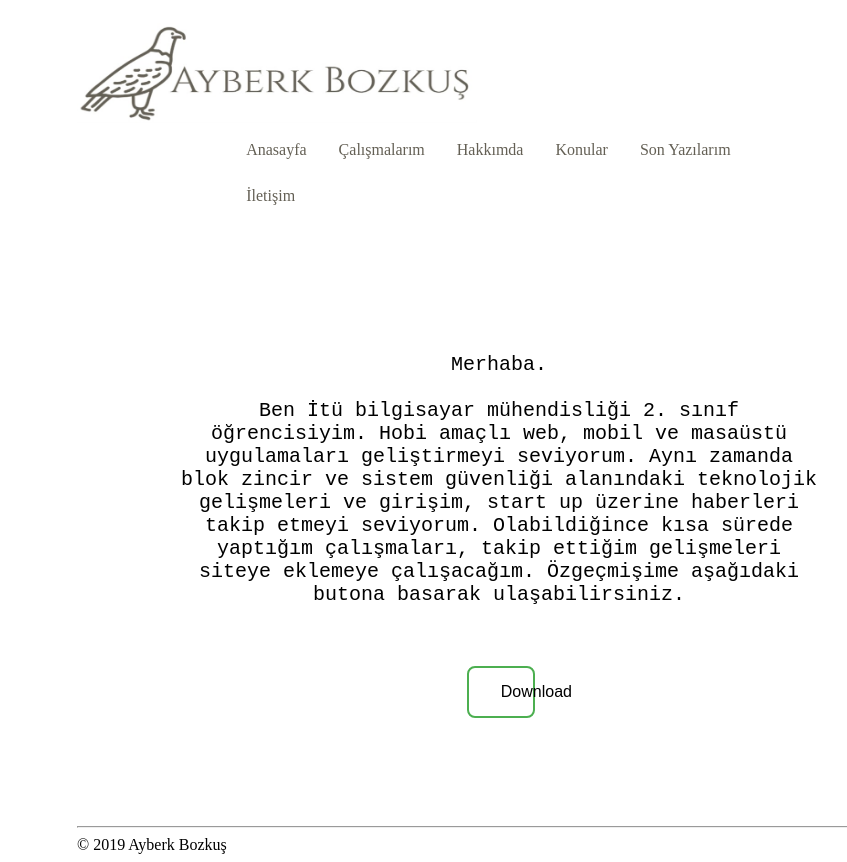
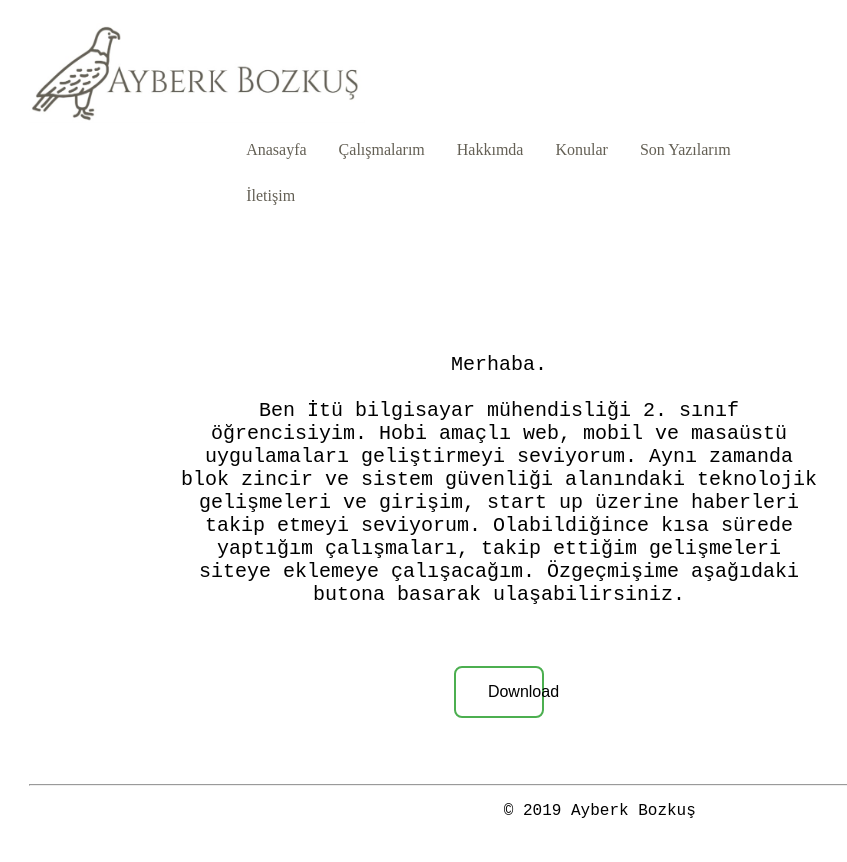
Before and after one commit to ayberkbozkus/personalwebsite, a Flask app: a page that uses templates/about_me.html in a window 1360 px wide. Shown: the whole page, without its empty margins (181-1028 px from the left). After the commit the page ends 818 px from the top, so only its background shows below. Run offline with Flask 2, Linux system fonts and the light colour scheme.

Commit message:
Update about_me.html

```diff
--- a/templates/about_me.html
+++ b/templates/about_me.html
@@ -45,7 +45,7 @@
 
 		</head>
     <body>
-      <img src="../static/head.jpg" alt="Ayberk Bozkuş" style="width:400px;height:100px;margin-left: 250px;margin-top: 15px;" title="My changed photo">
+	<img src="../static/head.jpg" alt="Ayberk Bozkuş" style="width:25%;height:100px;margin-left:15%;margin-right:60%;margin-top: 15px;" title="Hello World">
         <div class="Menu">
           <ul style="margin-left:30%;margin-right:30%;width:40%;">
               <li><a href="/">Anasayfa</a></li>
@@ -77,9 +77,9 @@ Merhaba.<br><br>
 Ben İtü bilgisayar mühendisliği 2. sınıf öğrencisiyim. Hobi amaçlı web, mobil ve masaüstü uygulamaları geliştirmeyi seviyorum. Aynı zamanda blok zincir ve sistem güvenliği alanındaki teknolojik gelişmeleri ve girişim, start up üzerine haberleri takip etmeyi seviyorum. Olabildiğince kısa sürede yaptığım çalışmaları, takip ettiğim gelişmeleri siteye eklemeye çalışacağım. Özgeçmişime aşağıdaki butona basarak ulaşabilirsiniz. </p>
 <br><br>
 <a href="../static/Özgeçmiş.pdf" download>
-<button style="margin-left:45%;margin-right:45%;width:10%;" class="button button1">Download</button> </a><br><br><br><br>
+<button style="margin-left:43%;margin-right:43%;width:14%;" class="button button1">Download</button> </a><br><br><br><br>
           </div>
-          <hr style="margin-top: 50px; margin-left: 250px;margin-right: 250px;width: 1073px;">
-          <font style="margin-left: 250px;"> © 2019 Ayberk Bozkuş </font>
-</body>
-</html>
+			<hr style="margin-left: 15%;margin-right: 15%;width: 70%;">
+			<p style="margin-left: 15%;"> © 2019 Ayberk Bozkuş </p>
+		</body>
+	</html>
```
